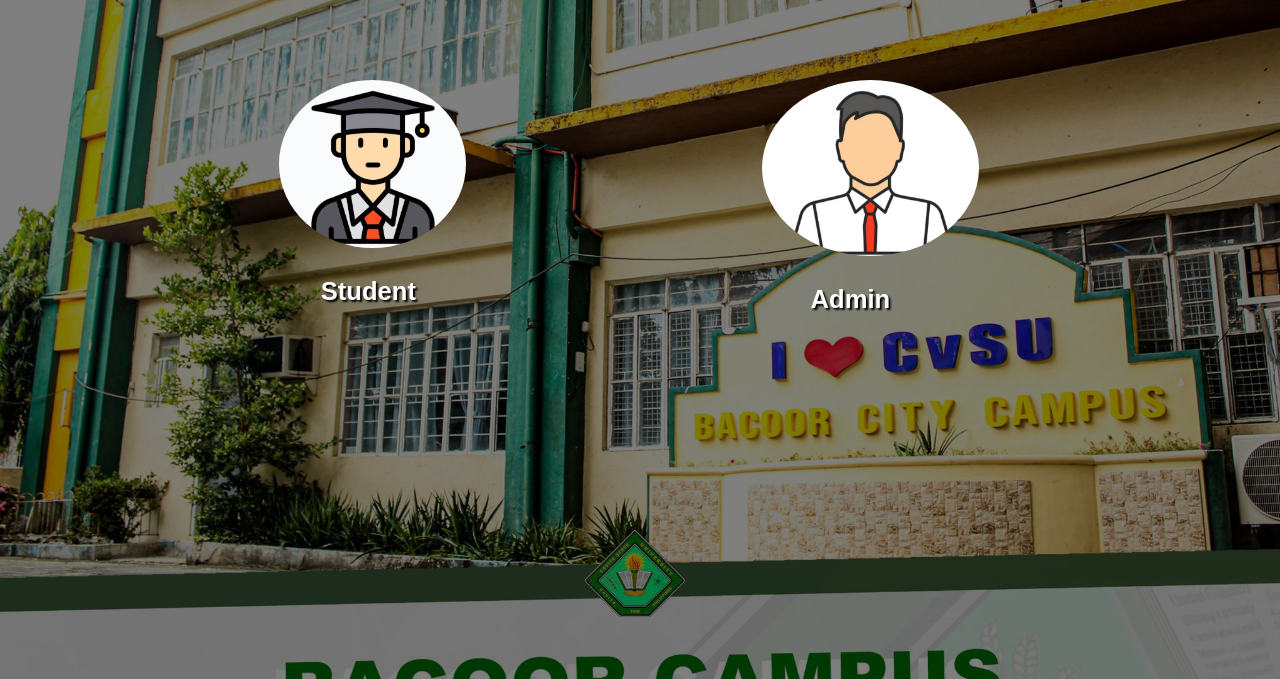
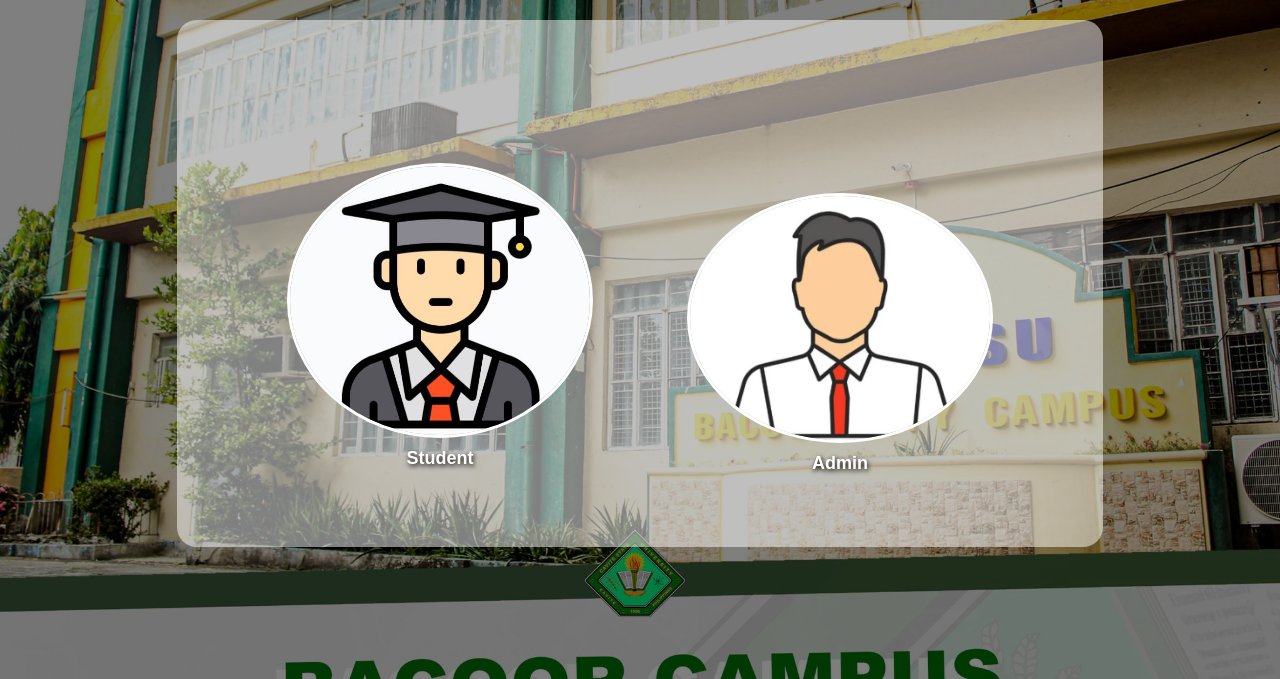
Before and after one commit to DaryllCulas/School_Project_1, a plain HTML site: page Portals/portal.html in a window 1280 px wide. Shown: the part 121-800 px from the top of the page. Drawn offline with Linux system fonts and the light colour scheme.

Commit message:
Modified: Portals/portalstyle.css

```diff
--- a/Portals/portalstyle.css
+++ b/Portals/portalstyle.css
@@ -1,5 +1,5 @@
-body{
-  background: rgba(0,0,0,0.5) url(cvsu.jpg);
+body {
+  background: rgba(0, 0, 0, 0.5) url(cvsu.jpg);
   background-size: cover;
   background-repeat: no-repeat;
   background-blend-mode: darken;
@@ -11,65 +11,98 @@
 @keyframes floatAnimation {
   0% {
     transform: translateY(0);
+    filter: drop-shadow(0 0 0 transparent); /* Initial shadow animation state */
   }
   50% {
     transform: translateY(-20px);
+    filter: drop-shadow(0 0 10px rgba(0, 0, 0, 0.5)); /* Shadow animation state */
   }
   100% {
     transform: translateY(0);
+    filter: drop-shadow(0 0 0 transparent); /* Final shadow animation state */
   }
 }
 
-.title{
+.title {
   padding-left: 3%;
 }
 
-.main-content{
+.main-content {
   display: flex;
+  justify-content: space-around;
+  max-width: 800px;
   width: 80%;
-  justify-content: space-between;
-  padding-left: 14%;
-  margin-top: 8%;
+  margin: 0 auto;
+  padding: 5%;
+  background-color: rgba(255, 255, 255, 0.5); /* White background with 50% opacity */
+  border-radius: 20px;
+}
+
+.icon {
+  text-align: center;
+  padding-top: 10%;
+}
+
+.icon a {
+  display: flex;
+  flex-direction: space-around;
+  align-items: center;
+  text-decoration: none;
+  color: white;
+  cursor: pointer;
+}
+
+.icon img {
+  width: 100%;
+  max-width: 300px; /* Increased image size to 300px */
+  border-radius: 50%;
+  border: 3px solid;
+  object-fit: contain; /* Adjusted object-fit to maintain image aspect ratio */
 
 }
-
-img{
-  width: 40%;
-  border-radius: 50%;
-  margin-left: 20%;
+#adminImg {
+  margin-top: 30px;
 }
 
-img:hover {
-position: relative;
-animation: floatAnimation 3s infinite;
-box-shadow: 2px 10px 2px black;
-
+.icon h3 {
+  font-size: 18px;
+  margin-top: 10px;
+  font-family: sans-serif;
+  color: white;
+  text-shadow: 1px 2px 5px black; /* Added shadow animation to obscure the object */
+  text-align: center; /* Center-aligned the text */
+  margin-bottom: 10px; /* Added margin-bottom to provide spacing */
 }
 
-
-h3{
-  font-size: 2vw;
-  color: black;
-  margin-left: 29%;
-  font-family: sans-serif;
-  color: white;
-  text-shadow: 2px 2px 2px black;
-}
 h2 {
   text-align: center;
   font-size: 50px;
   text-shadow: 2px 2px 2px black;
+  cursor: pointer;
 }
 
 a {
   text-decoration: none;
   color: white;
-cursor: pointer;
 }
+
 a:hover {
   color: black;
   text-shadow: 2px 2px 5px yellow;
 }
-h2:hover, a:hover {
+
+h2:hover,
+a:hover {
   animation: floatAnimation 3s infinite;
 }
+
+@media only screen and (max-width: 600px) {
+  .main-content {
+    flex-direction: column;
+    align-items: center;
+  }
+
+  .icon {
+    width: 80%;
+  }
+}
```
Lines whose indentation alone changed are shown as unchanged.
